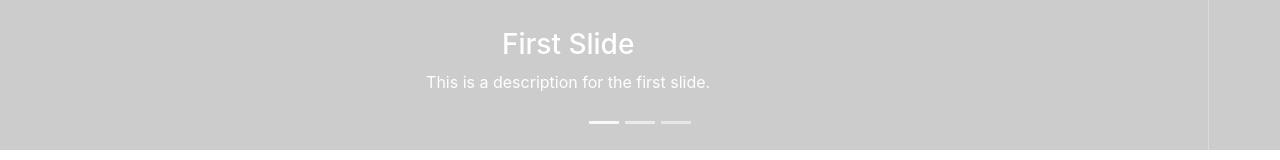
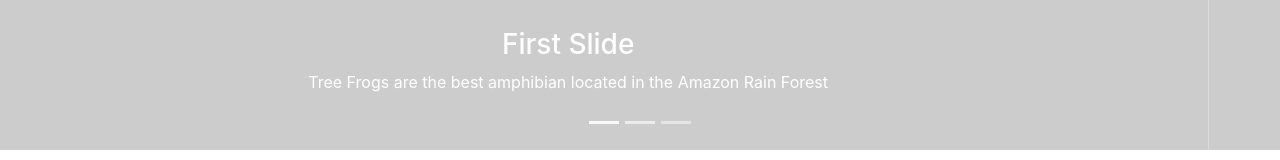
Before and after one commit to jamietmetz/jamietmetz.github.io, a website: page index.html in a window 1280 px wide. Shown: the part 426-586 px from the top of the page. Drawn offline with Linux system fonts and the light colour scheme; placeholder pictures from the web are drawn by us.

Commit message:
change index

```diff
--- a/index.html
+++ b/index.html
@@ -89,7 +89,7 @@
         <div class="carousel-item active" style="background-image: url('http://placehold.it/1900x1080')">
           <div class="carousel-caption d-none d-md-block">
             <h3>First Slide</h3>
-            <p>This is a description for the first slide.</p>
+            <p>Tree Frogs are the best amphibian located in the Amazon Rain Forest</p>
           </div>
         </div>
         <!-- Slide Two - Set the background image for this slide in the line below -->
```
